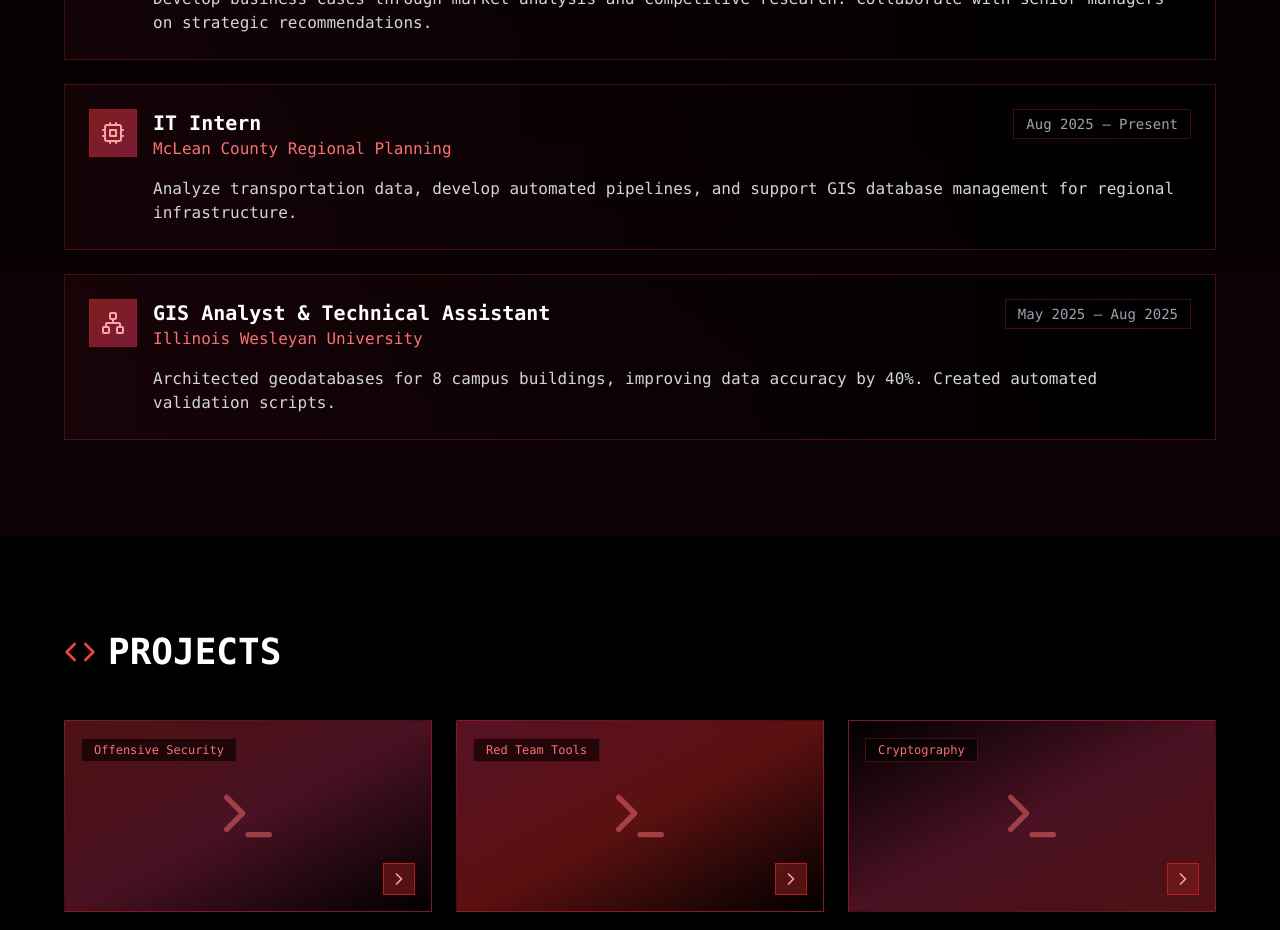
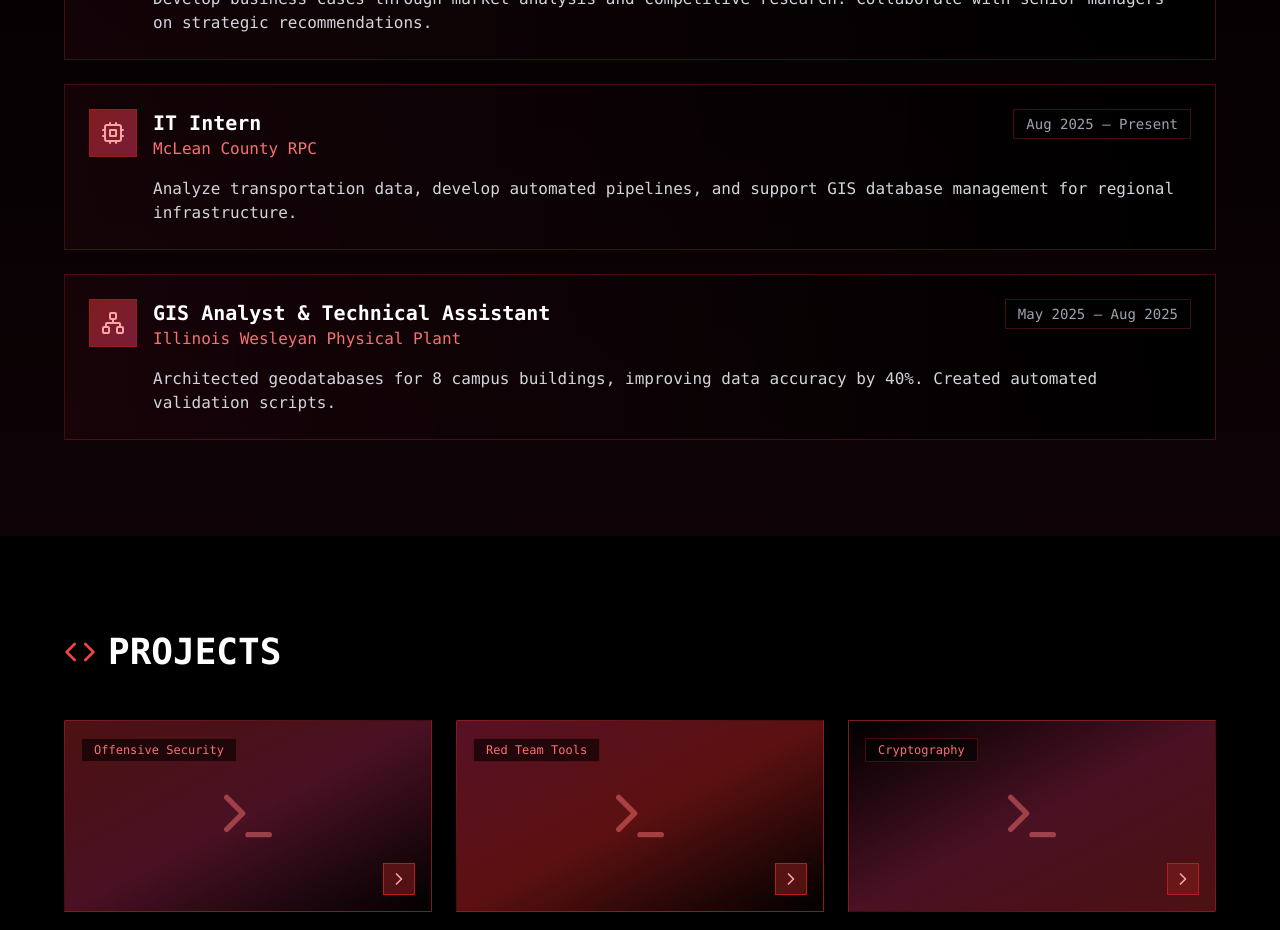
Before and after one commit to hiratinspace/hr_portfolio, a React (Create React App) app: page / in a window 1280 px wide. Shown: the part 2420-3350 px from the top of the page. Built offline with nearby package versions, Linux system fonts and the light colour scheme.

Commit message:
more details corrections

```diff
--- a/src/App.js
+++ b/src/App.js
@@ -144,14 +144,14 @@ This toolkit has been instrumental in solving 50+ cryptography challenges across
     },
     {
       title: "IT Intern",
-      company: "McLean County Regional Planning",
+      company: "McLean County RPC",
       period: "Aug 2025 – Present",
       description: "Analyze transportation data, develop automated pipelines, and support GIS database management for regional infrastructure.",
       icon: Cpu
     },
     {
       title: "GIS Analyst & Technical Assistant",
-      company: "Illinois Wesleyan University",
+      company: "Illinois Wesleyan Physical Plant",
       period: "May 2025 – Aug 2025",
       description: "Architected geodatabases for 8 campus buildings, improving data accuracy by 40%. Created automated validation scripts.",
       icon: Network
```
